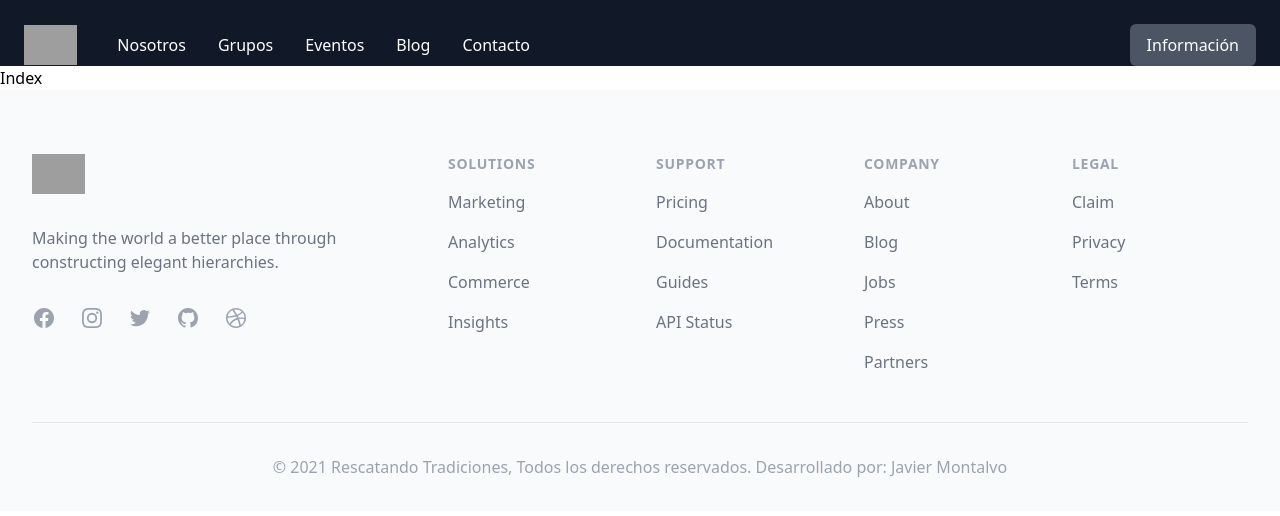
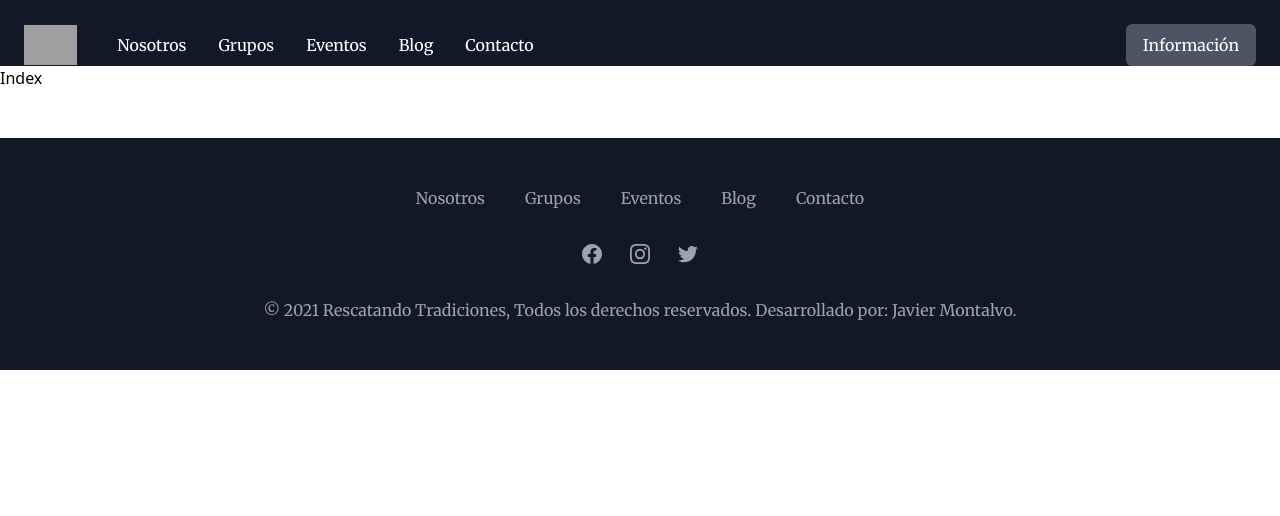
Before and after one commit to giojavi04/rescatando-tradiciones-web, a Gatsby site: page / in a window 1280 px wide. Built offline with nearby package versions, Linux system fonts and the light colour scheme; Gatsby itself is replaced by a stand-in of ours; grey boxes are pictures that could not be loaded; a web font is replaced by a local one.

Commit message:
implement fonts

```diff
--- a/src/components/global/Footer.js
+++ b/src/components/global/Footer.js
@@ -1,29 +1,12 @@
 import * as React from "react"
 
 const footerNavigation = {
-  solutions: [
-    { name: 'Marketing', href: '#' },
-    { name: 'Analytics', href: '#' },
-    { name: 'Commerce', href: '#' },
-    { name: 'Insights', href: '#' },
-  ],
-  support: [
-    { name: 'Pricing', href: '#' },
-    { name: 'Documentation', href: '#' },
-    { name: 'Guides', href: '#' },
-    { name: 'API Status', href: '#' },
-  ],
-  company: [
-    { name: 'About', href: '#' },
+  main: [
+    { name: 'Nosotros', href: '#' },
+    { name: 'Grupos', href: '#' },
+    { name: 'Eventos', href: '#' },
     { name: 'Blog', href: '#' },
-    { name: 'Jobs', href: '#' },
-    { name: 'Press', href: '#' },
-    { name: 'Partners', href: '#' },
-  ],
-  legal: [
-    { name: 'Claim', href: '#' },
-    { name: 'Privacy', href: '#' },
-    { name: 'Terms', href: '#' },
+    { name: 'Contacto', href: '#' },
   ],
   social: [
     {
@@ -61,119 +44,31 @@ const footerNavigation = {
         </svg>
       ),
     },
-    {
-      name: 'GitHub',
-      href: '#',
-      icon: (props) => (
-        <svg fill="currentColor" viewBox="0 0 24 24" {...props}>
-          <path
-            fillRule="evenodd"
-            d="M12 2C6.477 2 2 6.484 2 12.017c0 4.425 2.865 8.18 6.839 9.504.5.092.682-.217.682-.483 0-.237-.008-.868-.013-1.703-2.782.605-3.369-1.343-3.369-1.343-.454-1.158-1.11-1.466-1.11-1.466-.908-.62.069-.608.069-.608 1.003.07 1.531 1.032 1.531 1.032.892 1.53 2.341 1.088 2.91.832.092-.647.35-1.088.636-1.338-2.22-.253-4.555-1.113-4.555-4.951 0-1.093.39-1.988 1.029-2.688-.103-.253-.446-1.272.098-2.65 0 0 .84-.27 2.75 1.026A9.564 9.564 0 0112 6.844c.85.004 1.705.115 2.504.337 1.909-1.296 2.747-1.027 2.747-1.027.546 1.379.202 2.398.1 2.651.64.7 1.028 1.595 1.028 2.688 0 3.848-2.339 4.695-4.566 4.943.359.309.678.92.678 1.855 0 1.338-.012 2.419-.012 2.747 0 .268.18.58.688.482A10.019 10.019 0 0022 12.017C22 6.484 17.522 2 12 2z"
-            clipRule="evenodd"
-          />
-        </svg>
-      ),
-    },
-    {
-      name: 'Dribbble',
-      href: '#',
-      icon: (props) => (
-        <svg fill="currentColor" viewBox="0 0 24 24" {...props}>
-          <path
-            fillRule="evenodd"
-            d="M12 2C6.48 2 2 6.48 2 12s4.48 10 10 10c5.51 0 10-4.48 10-10S17.51 2 12 2zm6.605 4.61a8.502 8.502 0 011.93 5.314c-.281-.054-3.101-.629-5.943-.271-.065-.141-.12-.293-.184-.445a25.416 25.416 0 00-.564-1.236c3.145-1.28 4.577-3.124 4.761-3.362zM12 3.475c2.17 0 4.154.813 5.662 2.148-.152.216-1.443 1.941-4.48 3.08-1.399-2.57-2.95-4.675-3.189-5A8.687 8.687 0 0112 3.475zm-3.633.803a53.896 53.896 0 013.167 4.935c-3.992 1.063-7.517 1.04-7.896 1.04a8.581 8.581 0 014.729-5.975zM3.453 12.01v-.26c.37.01 4.512.065 8.775-1.215.25.477.477.965.694 1.453-.109.033-.228.065-.336.098-4.404 1.42-6.747 5.303-6.942 5.629a8.522 8.522 0 01-2.19-5.705zM12 20.547a8.482 8.482 0 01-5.239-1.8c.152-.315 1.888-3.656 6.703-5.337.022-.01.033-.01.054-.022a35.318 35.318 0 011.823 6.475 8.4 8.4 0 01-3.341.684zm4.761-1.465c-.086-.52-.542-3.015-1.659-6.084 2.679-.423 5.022.271 5.314.369a8.468 8.468 0 01-3.655 5.715z"
-            clipRule="evenodd"
-          />
-        </svg>
-      ),
-    },
   ],
 }
 // markup
 const Footer = () => {
   return (
-    <footer className="bg-gray-50" aria-labelledby="footerHeading">
-      <h2 id="footerHeading" className="sr-only">
-        Footer
-          </h2>
-      <div className="max-w-md mx-auto pt-12 px-4 sm:max-w-7xl sm:px-6 lg:pt-16 lg:px-8">
-        <div className="xl:grid xl:grid-cols-3 xl:gap-8">
-          <div className="space-y-8 xl:col-span-1">
-            <img
-              className="h-10"
-              src="https://tailwindui.com/img/logos/workflow-mark-gray-300.svg"
-              alt="Company name"
-            />
-            <p className="text-gray-500 text-base">
-              Making the world a better place through constructing elegant hierarchies.
-                </p>
-            <div className="flex space-x-6">
-              {footerNavigation.social.map((item) => (
-                <a key={item.name} href={item.href} className="text-gray-400 hover:text-gray-500">
-                  <span className="sr-only">{item.name}</span>
-                  <item.icon className="h-6 w-6" aria-hidden="true" />
-                </a>
-              ))}
+    <footer className="mt-24 bg-gray-900 sm:mt-12">
+      <div className="mx-auto max-w-md py-12 px-4 overflow-hidden sm:max-w-3xl sm:px-6 lg:max-w-7xl lg:px-8">
+        <nav className="-mx-5 -my-2 flex flex-wrap justify-center" aria-label="Footer">
+          {footerNavigation.main.map((item) => (
+            <div key={item.name} className="px-5 py-2">
+              <a href={item.href} className="text-base text-gray-400 hover:text-gray-300">
+                {item.name}
+              </a>
             </div>
-          </div>
-          <div className="mt-12 grid grid-cols-2 gap-8 xl:mt-0 xl:col-span-2">
-            <div className="md:grid md:grid-cols-2 md:gap-8">
-              <div>
-                <h3 className="text-sm font-semibold text-gray-400 tracking-wider uppercase">Solutions</h3>
-                <ul className="mt-4 space-y-4">
-                  {footerNavigation.solutions.map((item) => (
-                    <li key={item.name}>
-                      <a href={item.href} className="text-base text-gray-500 hover:text-gray-900">
-                        {item.name}
-                      </a>
-                    </li>
-                  ))}
-                </ul>
-              </div>
-              <div className="mt-12 md:mt-0">
-                <h3 className="text-sm font-semibold text-gray-400 tracking-wider uppercase">Support</h3>
-                <ul className="mt-4 space-y-4">
-                  {footerNavigation.support.map((item) => (
-                    <li key={item.name}>
-                      <a href={item.href} className="text-base text-gray-500 hover:text-gray-900">
-                        {item.name}
-                      </a>
-                    </li>
-                  ))}
-                </ul>
-              </div>
-            </div>
-            <div className="md:grid md:grid-cols-2 md:gap-8">
-              <div>
-                <h3 className="text-sm font-semibold text-gray-400 tracking-wider uppercase">Company</h3>
-                <ul className="mt-4 space-y-4">
-                  {footerNavigation.company.map((item) => (
-                    <li key={item.name}>
-                      <a href={item.href} className="text-base text-gray-500 hover:text-gray-900">
-                        {item.name}
-                      </a>
-                    </li>
-                  ))}
-                </ul>
-              </div>
-              <div className="mt-12 md:mt-0">
-                <h3 className="text-sm font-semibold text-gray-400 tracking-wider uppercase">Legal</h3>
-                <ul className="mt-4 space-y-4">
-                  {footerNavigation.legal.map((item) => (
-                    <li key={item.name}>
-                      <a href={item.href} className="text-base text-gray-500 hover:text-gray-900">
-                        {item.name}
-                      </a>
-                    </li>
-                  ))}
-                </ul>
-              </div>
-            </div>
-          </div>
+          ))}
+        </nav>
+        <div className="mt-8 flex justify-center space-x-6">
+          {footerNavigation.social.map((item) => (
+            <a key={item.name} href={item.href} className="text-gray-400 hover:text-gray-300">
+              <span className="sr-only">{item.name}</span>
+              <item.icon className="h-6 w-6" aria-hidden="true" />
+            </a>
+          ))}
         </div>
-        <div className="mt-12 border-t border-gray-200 py-8">
-          <p className="text-base text-gray-400 xl:text-center">&copy; 2021 Rescatando Tradiciones, Todos los derechos reservados. Desarrollado por: Javier Montalvo</p>
-        </div>
+        <p className="mt-8 text-center text-base text-gray-400">&copy; 2021 Rescatando Tradiciones, Todos los derechos reservados. Desarrollado por: <a href="https://twitter.com/giojavi04" className="text-base text-gray-400 hover:text-gray-300">Javier Montalvo.</a></p>
       </div>
     </footer>
   )
--- a/src/layouts/index.js
+++ b/src/layouts/index.js
@@ -4,7 +4,7 @@ import NavBar from '../components/global/NavBar'
 import Footer from '../components/global/Footer'
 
 // markup
-export default ({ children }) => (
+const Layout = ({ children }) => (
   <div className="bg-white" >
     <div className="relative overflow-hidden">
       <NavBar />
@@ -15,3 +15,5 @@ export default ({ children }) => (
     </div>
   </div>
 )
+
+export default Layout
--- a/src/pages/index.js
+++ b/src/pages/index.js
@@ -3,7 +3,7 @@ import * as React from "react"
 // markup
 const IndexPage = () => {
   return (
-    <div>Index</div>
+    <div><h1>Index</h1></div>
   )
 }
 
--- a/src/styles/global.css
+++ b/src/styles/global.css
@@ -1,4 +1,18 @@
 /* ./src/styles/global.css */
+
+@import url("https://fonts.googleapis.com/css2?family=DM+Serif+Text:ital@0;1&family=Merriweather:ital,wght@0,400;0,700;1,400;1,700&display=swap");
+
 @tailwind base;
 @tailwind components;
 @tailwind utilities;
+
+@layer base {
+  h1,
+  h2,
+  h3,
+  h4,
+  h5,
+  h6 {
+    @apply font-heading;
+  }
+}
--- a/tailwind.config.js
+++ b/tailwind.config.js
@@ -1,8 +1,25 @@
+const colors = require('tailwindcss/colors')
+const defaultTheme = require('tailwindcss/defaultTheme')
+
 module.exports = {
   purge: ["./src/**/*.{js,jsx,ts,tsx}"],
   darkMode: false, // or 'media' or 'class'
   theme: {
-    extend: {},
+    extend: {
+      colors: {
+        transparent: 'transparent',
+        black: colors.black,
+        white: colors.white,
+        rtPrimary: '#53575a',
+        rtTertiary: '#949698',
+        rtSecondary: '#be1622',
+      },
+      fontFamily: {
+        heading: ['"DM Serif Text"', ...defaultTheme.fontFamily.sans],
+        sans: ['Merriweather', ...defaultTheme.fontFamily.sans],
+      }
+    },
+    theme: {},
   },
   variants: {
     extend: {},
```
